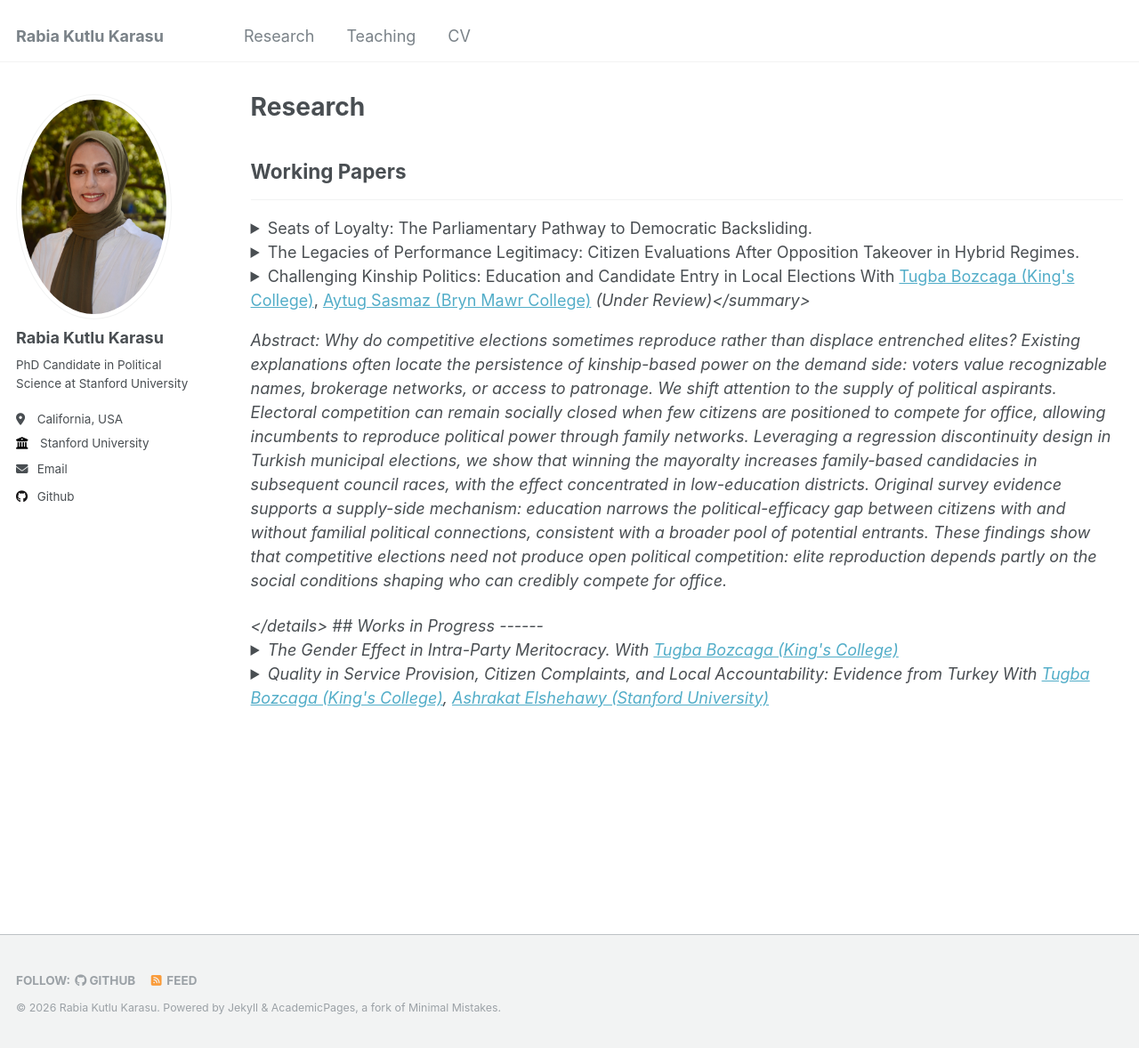
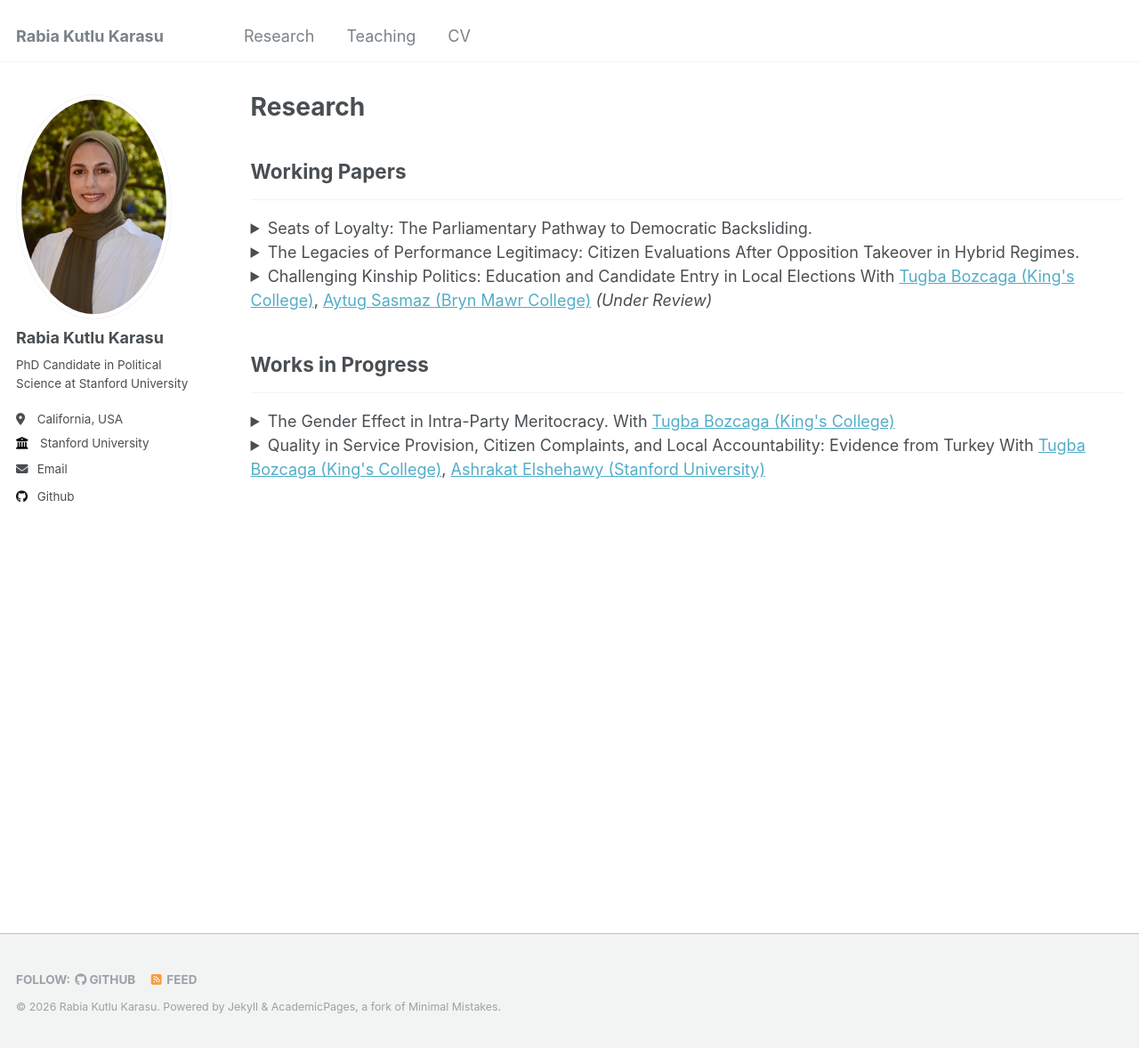
Before and after one commit to rabiakutlukarasu/rabiakutlukarasu.github.io, a Jekyll site: the page built from _pages/research.md, in a window 1280 px wide and 1178 px high. Shown: the whole window at 89% size. Built offline with Jekyll 4.4.1, drawn with Linux system fonts in a browser that asks for light colours.

Commit message:
Update research.md

```diff
--- a/_pages/research.md
+++ b/_pages/research.md
@@ -26,7 +26,8 @@ Abstract: Why do opposition governments often struggle to gain public approval a
 
 
 <details>
-<summary> Challenging Kinship Politics: Education and Candidate Entry in Local Elections With <a href="https://www.tugbabozcaga.com">Tugba Bozcaga (King's College)</a>, <a href="https://aytugsasmaz.com">Aytug Sasmaz (Bryn Mawr College)</a> <em>(Under Review)<em></summary>
+<summary> Challenging Kinship Politics: Education and Candidate Entry in Local Elections With <a href="https://www.tugbabozcaga.com">Tugba Bozcaga (King's College)</a>, <a href="https://aytugsasmaz.com">Aytug Sasmaz (Bryn Mawr College)</a> <em>(Under Review)</em>
+</summary>
 <p>
 Abstract: Why do competitive elections sometimes reproduce rather than displace entrenched elites? Existing explanations often locate the persistence of kinship-based power on the demand side: voters value recognizable names, brokerage networks, or access to patronage. We shift attention to the supply of political aspirants. Electoral competition can remain socially closed when few citizens are positioned to compete for office, allowing incumbents to reproduce political power through family networks. Leveraging a regression discontinuity design in Turkish municipal elections, we show that winning the mayoralty increases family-based candidacies in subsequent council races, with the effect concentrated in low-education districts. Original survey evidence supports a supply-side mechanism: education narrows the political-efficacy gap between citizens with and without familial political connections, consistent with a broader pool of potential entrants. These findings show that competitive elections need not produce open political competition: elite reproduction depends partly on the social conditions shaping who can credibly compete for office.
 </p>
```
